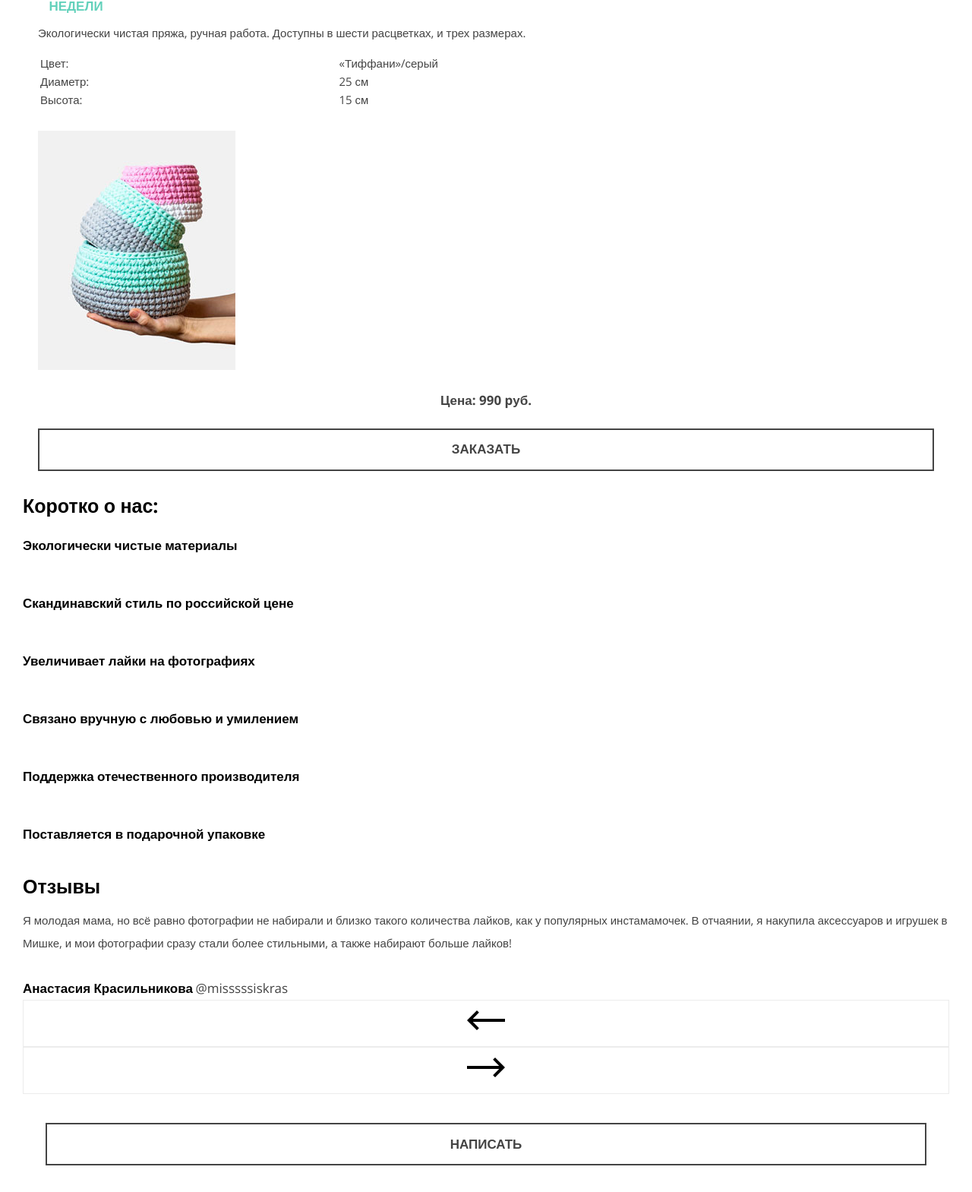
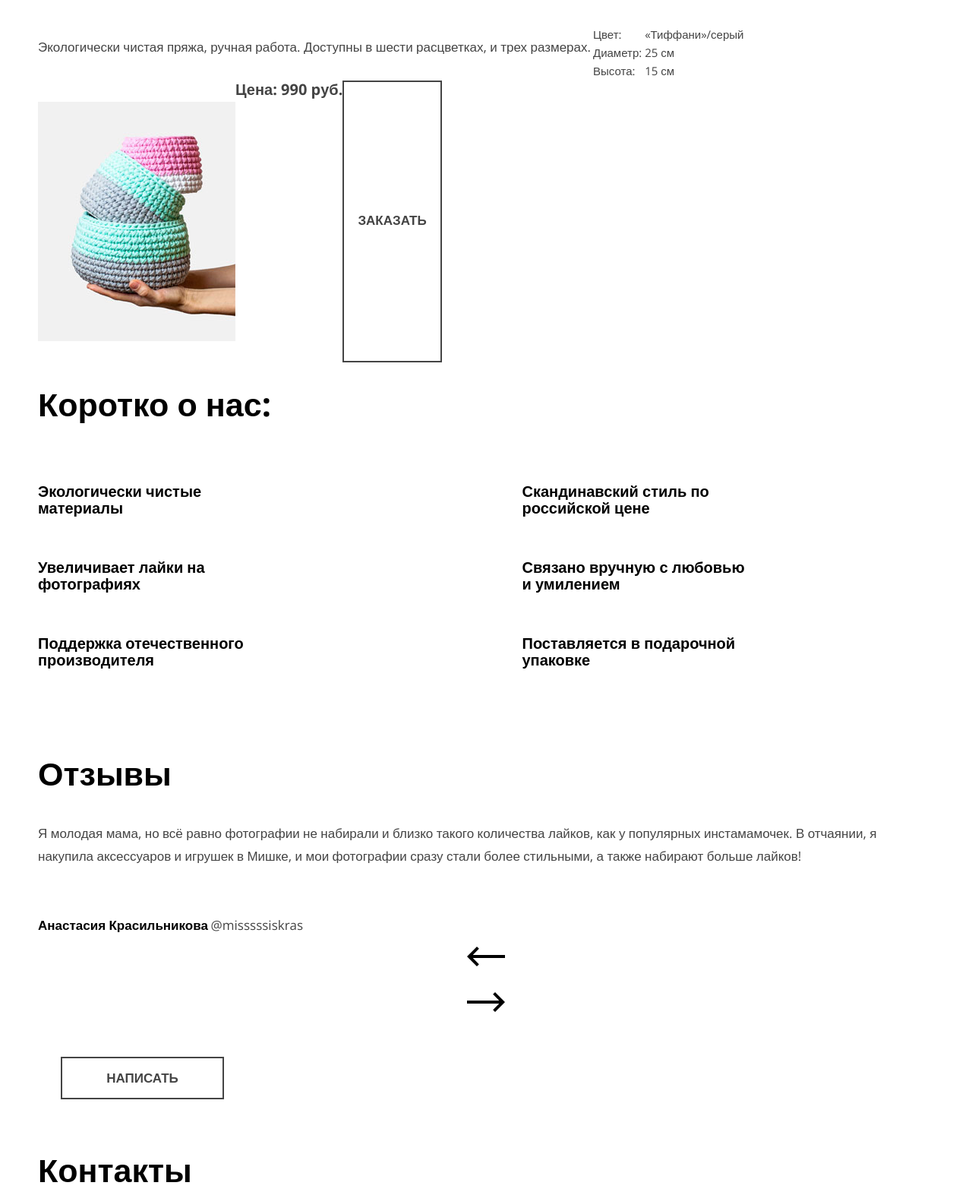
Before and after one commit to NastyaBy/1179703-mishka-20, a plain HTML site: page source/index.html in a window 1280 px wide. Shown: the part 601-2170 px from the top of the page at 76% size. Drawn offline with nearby package versions, Linux system fonts and the light colour scheme; files that its build step writes are made by us from their sources.

Commit message:
Сделала немного страницу index.html. Блоки intro.scss, hot-product.scss, features.scss, comment.scss, contacts.scss, footer.scss  для tablet версии.

```diff
--- a/source/index.html
+++ b/source/index.html
@@ -143,6 +143,10 @@
 </main>
 
 <footer class="footer">
+  <a class="footer__logo">
+    Логотип Мишка
+    <img src="./img/mishka-logo-mobile.svg" width="85.97" height="34.92" alt="Логотип Мишка"/>
+  </a>
   <div class="footer__social">
     <a class="footer__social-item" href="" aria-label="Инстаграм">Инстаграм</a>
     <a class="footer__social-item" href="" aria-label="Фейсбук">Фейсбук</a>
--- a/source/sass/_blocks/comment.scss
+++ b/source/sass/_blocks/comment.scss
@@ -9,6 +9,10 @@ $comment-item-button-border: #ececec;
   flex-direction: column;
   margin: 0 30px;
 
+  @media (min-width: $tablet-width) {
+    margin: 0 50px;
+  }
+
   &__title {
     margin: 0;
     padding: 15px 0;
@@ -16,6 +20,12 @@ $comment-item-button-border: #ececec;
     font-size: 25px;
     font-weight: bold;
     line-height: 30px;
+
+    @media (min-width: $tablet-width) {
+      padding: 85px 284px 39px 0;
+      font-size: 43px;
+      line-height: 50px;
+    }
   }
 
   &__item-text {
@@ -25,6 +35,11 @@ $comment-item-button-border: #ececec;
     font-size: 15px;
     font-weight: normal;
     line-height: 30px;
+
+    @media (min-width: $tablet-width) {
+      padding-bottom: 61px;
+      font-size: 17px;
+    }
   }
 
   &__item-name {
@@ -33,6 +48,10 @@ $comment-item-button-border: #ececec;
     font-size: 17px;
     font-weight: bold;
     line-height: 24px;
+
+    @media (min-width: $tablet-width) {
+      padding-bottom: 8px;
+    }
   }
 
   &__item-email {
@@ -48,10 +67,18 @@ $comment-item-button-border: #ececec;
     padding: 13px 38px;
     font-size: 0;
     border: 1px solid $comment-item-button-border;
+
+    @media (min-width: $tablet-width) {
+      border: none;
+    }
   }
 
   &__button {
     margin: 38px 30px;
     text-align: center;
+
+    @media (min-width: $tablet-width) {
+      width: 175px;
+    }
   }
 }
--- a/source/sass/_blocks/contacts.scss
+++ b/source/sass/_blocks/contacts.scss
@@ -7,6 +7,10 @@ $contacts-info-title: #444444;
   flex-direction: column;
   margin: 0 30px;
 
+  @media (min-width: $tablet-width) {
+    margin: 0 50px;
+  }
+
   &__title {
     margin: 0;
     padding: 30px 0;
@@ -14,6 +18,11 @@ $contacts-info-title: #444444;
     font-size: 18px;
     font-weight: bold;
     line-height: 30px;
+
+    @media (min-width: $tablet-width) {
+      font-size: 43px;
+      line-height: 50px;
+    }
   }
 
   &__info {
@@ -41,5 +50,9 @@ $contacts-info-title: #444444;
   &__button {
     margin: 39px 0;
     text-align: center;
+
+    @media (min-width: $tablet-width) {
+      width: 230px;
+    }
   }
 }
--- a/source/sass/_blocks/features.scss
+++ b/source/sass/_blocks/features.scss
@@ -3,6 +3,13 @@ $features-item: #000000;
 
 .features {
   margin: 0 30px;
+
+  @media (min-width: $tablet-width) {
+    margin: 0 50px;
+    display: flex;
+    flex-direction: column;
+    flex-wrap: wrap;
+  }
 
   &__title {
     margin: 0;
@@ -11,19 +18,38 @@ $features-item: #000000;
     font-size: 25px;
     font-weight: bold;
     line-height: 30px;
+
+    @media (min-width: $tablet-width) {
+      font-size: 43px;
+      line-height: 50px;
+      padding-bottom: 51px;
+    }
   }
 
   &__list {
     margin: 0;
     padding: 0;
+
+    @media (min-width: $tablet-width) {
+      display: grid;
+      grid-template-columns: 1fr 1fr;
+      column-gap: 95px;
+    }
   }
+
 
   &__item {
     padding: 28px 0;
     color: $features-item;
+    width: 300px;
     font-size: 17px;
     font-weight: bold;
     line-height: 20px;
     list-style-type: none;
+
+    @media (min-width: $tablet-width) {
+      font-size: 20px;
+      line-height: 22px;
+    }
   }
 }
--- a/source/sass/_blocks/footer.scss
+++ b/source/sass/_blocks/footer.scss
@@ -7,6 +7,21 @@ $footer-copyright: #000000;
   margin: 0;
   padding: 0;
   background: $footer-background;
+
+  @media (min-width: $tablet-width) {
+    display: grid;
+    grid-template-columns: 1fr 1fr 1fr;
+    padding: 50px;
+  }
+
+  &__logo {
+    padding: 22px 0;
+    font-size: 0;
+
+    @media (max-width: $mobile-width-only) {
+      display: none;
+    }
+  }
 
   &__social {
     &-item {
--- a/source/sass/_blocks/hot-product.scss
+++ b/source/sass/_blocks/hot-product.scss
@@ -13,6 +13,8 @@ $hot-product-item-price: #444444;
 
   @media (min-width: $tablet-width) {
     margin: 0 50px;
+    flex-direction: row;
+    flex-wrap: wrap;
   }
 
   &__item-preview {
@@ -24,8 +26,10 @@ $hot-product-item-price: #444444;
     line-height: 30px;
 
     @media (min-width: $tablet-width) {
+      padding-bottom: 50px;
       font-size: 43px;
       line-height: 50px;
+      flex-grow: 2;
     }
   }
 
@@ -37,8 +41,9 @@ $hot-product-item-price: #444444;
     text-transform: uppercase;
 
     @media (min-width: $tablet-width) {
+      width: 100px;
+      padding-top: 46px;
       line-height: 17px;
-      width: 100px;
       text-align: center;
     }
   }
@@ -51,6 +56,11 @@ $hot-product-item-price: #444444;
     font-size: 15px;
     font-weight: normal;
     line-height: 24px;
+
+    @media (min-width: $tablet-width) {
+      font-size: 17px;
+      line-height: 30px;
+    }
   }
 
   &__row-title {
@@ -83,5 +93,9 @@ $hot-product-item-price: #444444;
     font-weight: bold;
     line-height: 24px;
     text-align: center;
+
+    @media (min-width: $tablet-width) {
+      font-size: 20px;
+    }
   }
 }
--- a/source/sass/_blocks/intro.scss
+++ b/source/sass/_blocks/intro.scss
@@ -58,7 +58,6 @@ $intro-item-bg2: #56c3b2;
     font-size: 13px;
     font-weight: normal;
     line-height: 24px;
-
   }
 
   &__item {
@@ -73,7 +72,6 @@ $intro-item-bg2: #56c3b2;
     @media (min-width: $tablet-width) {
       font-size: 20px;
       line-height: 30px;
-
     }
 
 
```
